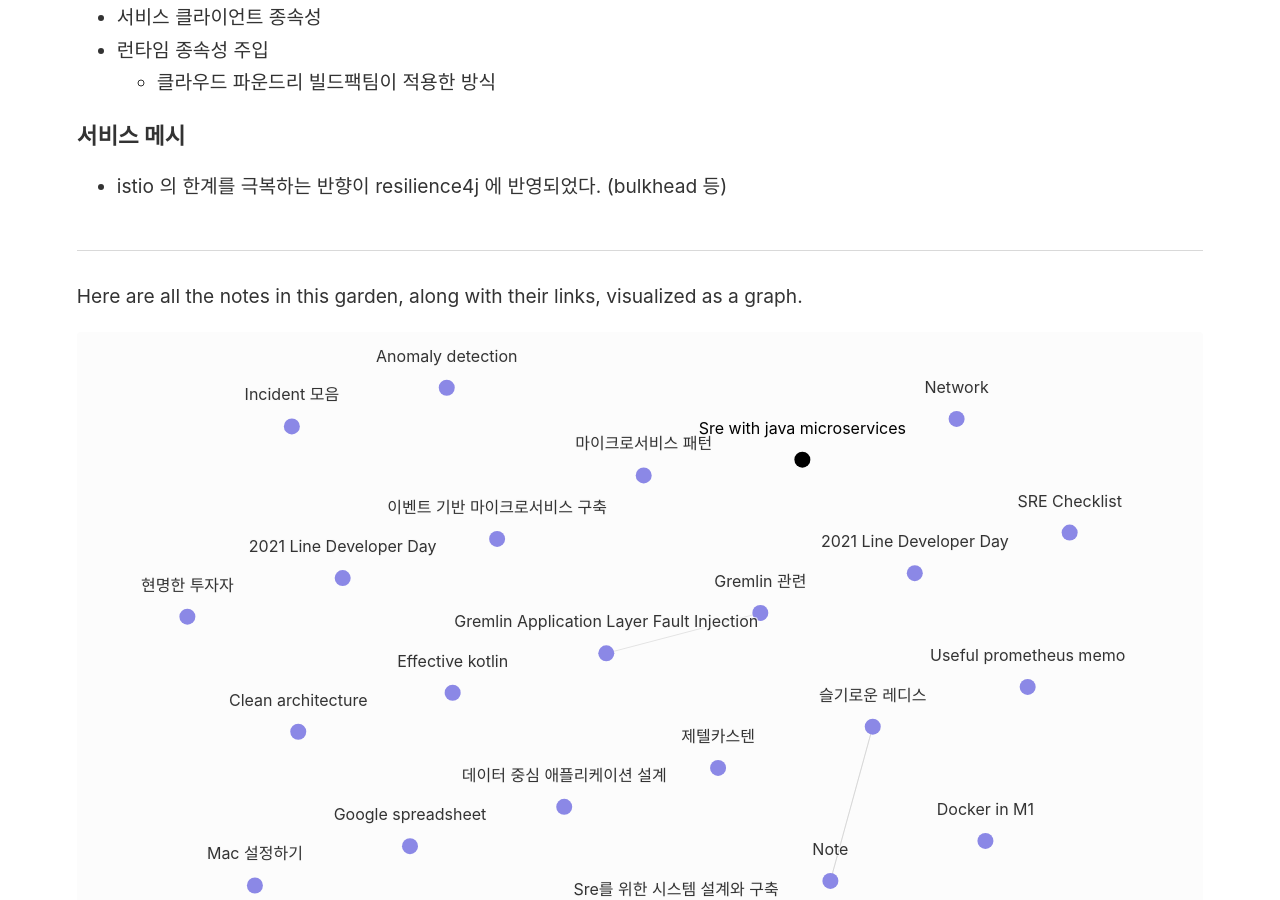
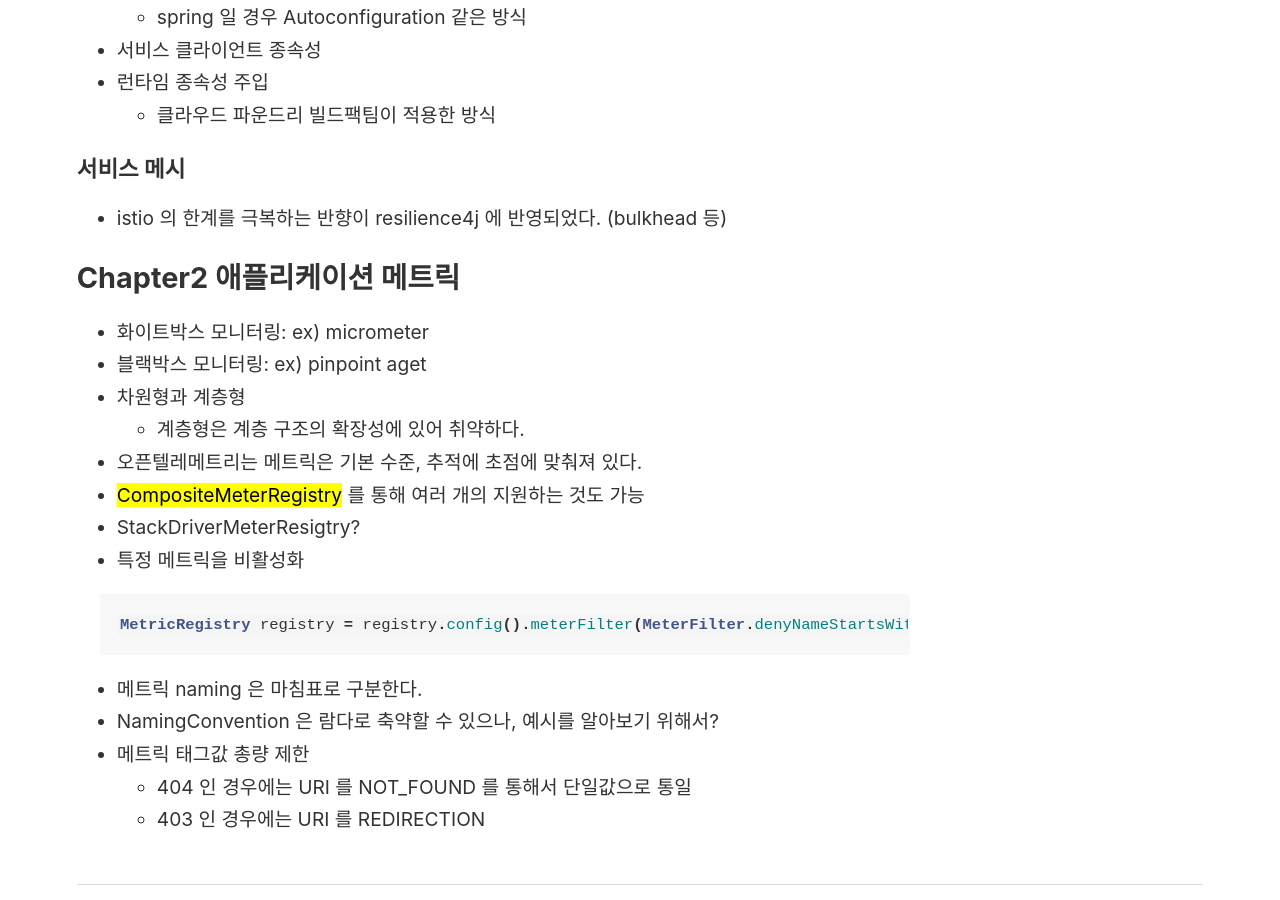
Before and after one commit to gramer/gramer.github.io, a Jekyll site: the page built from _notes/Books/SRE with java microservices.md, in a window 1280 px wide and 900 px high, scrolled down 2100 px. Built offline with Jekyll 4.4.1, drawn with Linux system fonts in a browser that asks for light colours; the table of contents is made by our own code.

Commit message:
Backup vault : 2022-05-14 11:27:38
Affected files:
.tmp.driveupload/26014
_notes/Books/SRE with java microservices.md

````diff
--- a/_notes/Books/SRE with java microservices.md
+++ b/_notes/Books/SRE with java microservices.md
@@ -61,3 +61,22 @@
 ### 서비스 메시
 
 - istio 의 한계를 극복하는 반향이 resilience4j 에 반영되었다. (bulkhead 등)
+
+## Chapter2 애플리케이션 메트릭
+
+- 화이트박스 모니터링: ex) micrometer
+- 블랙박스 모니터링: ex) pinpoint aget
+- 차원형과 계층형
+	- 계층형은 계층 구조의 확장성에 있어 취약하다.
+- 오픈텔레메트리는 메트릭은 기본 수준, 추적에 초점에 맞춰져 있다.
+- ==CompositeMeterRegistry== 를 통해 여러 개의 지원하는 것도 가능
+- StackDriverMeterResigtry?
+- 특정 메트릭을 비활성화
+```java
+MetricRegistry registry = registry.config().meterFilter(MeterFilter.denyNameStartsWith("jvm.gc"))
+```
+- 메트릭 naming 은  마침표로 구분한다.
+- NamingConvention 은 람다로 축약할 수 있으나, 예시를 알아보기 위해서?
+- 메트릭 태그값 총량 제한
+	- 404 인 경우에는 URI 를 NOT_FOUND 를 통해서 단일값으로 통일
+	- 403 인 경우에는 URI 를 REDIRECTION
````
Also changed, not shown: 1 other file.
